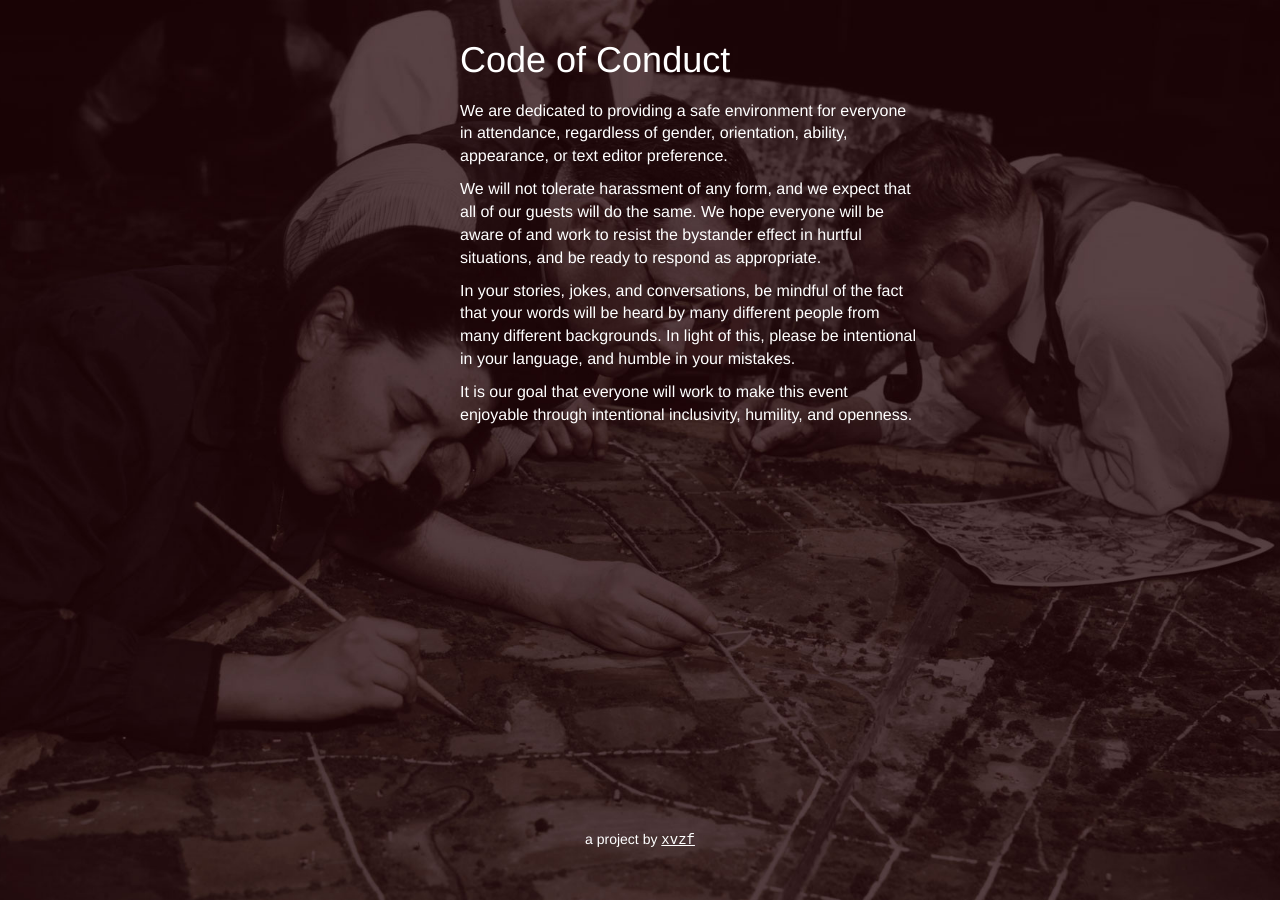
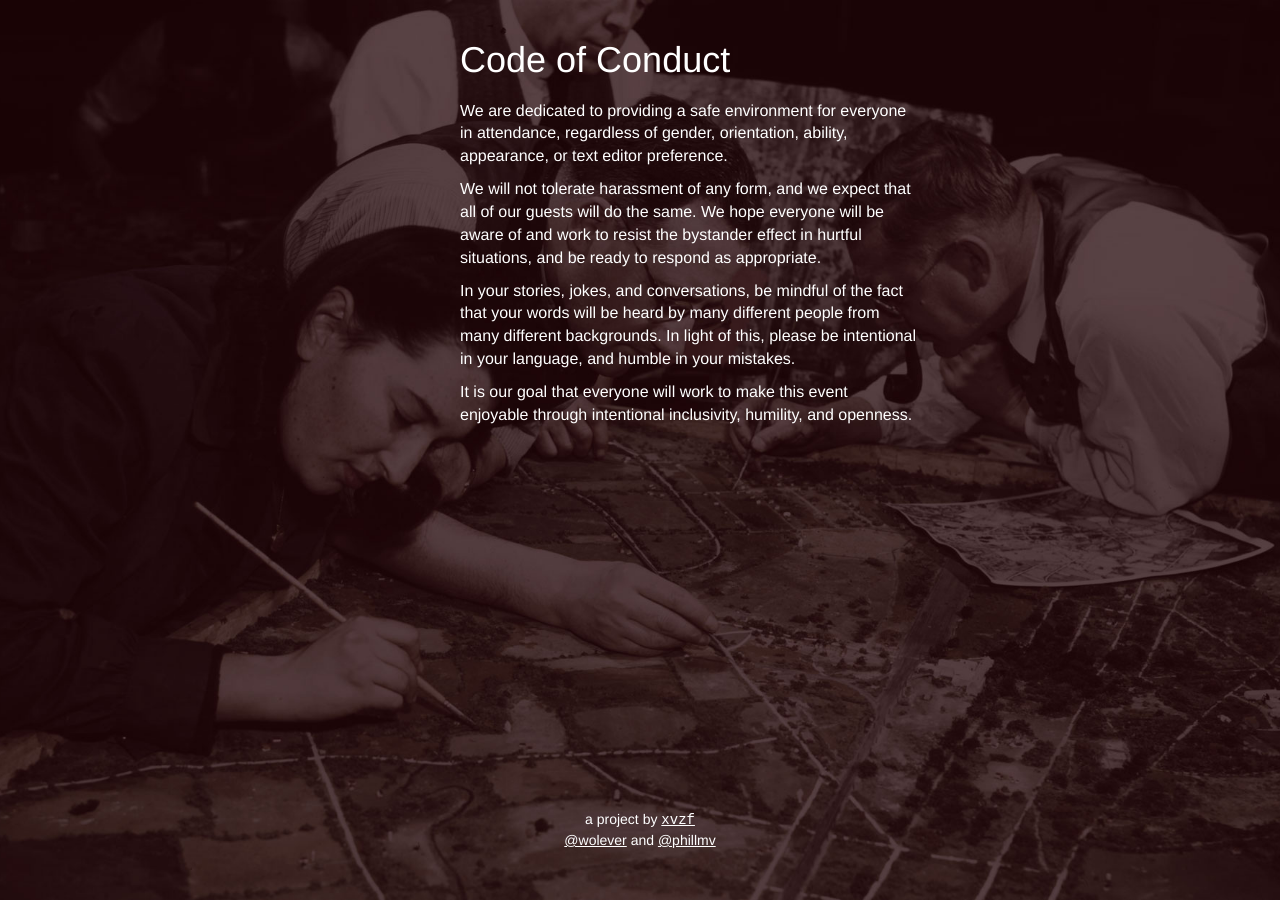
Before and after one commit to stateio/xvzf, a Jekyll site: the page sekkrit.html, which Jekyll copies as it is, in a window 1280 px wide and 900 px high, scrolled down 1800 px. Built offline with Jekyll 4.4.1, drawn with Linux system fonts in a browser that asks for light colours; Markdown is read by kramdown in place of the engine named in the settings; comment, search, counter and statistics services are not loaded.

Commit message:
Added colophon.

```diff
--- a/sekkrit.html
+++ b/sekkrit.html
@@ -69,9 +69,10 @@
 
         </div>
       </div>
-       <footer>
-              a project by <a><span id="logo">xvzf</span></a>
-            </footer>
+      <footer>
+        a project by <a><span id="logo">xvzf</span></a>
+        <br/><a href="http://twitter.com/wolever">@wolever</a> and <a href="http://twitter.com/phillmv">@phillmv</a>
+      </footer>
 
     </div>
 
@@ -113,7 +114,7 @@
         }, 800);
       });
 
-       $("a.coc").click(function(e) {
+      $("a.coc").click(function(e) {
         e.preventDefault();
         $('html, body').animate({
           scrollTop: $("#coc").offset().top
```
